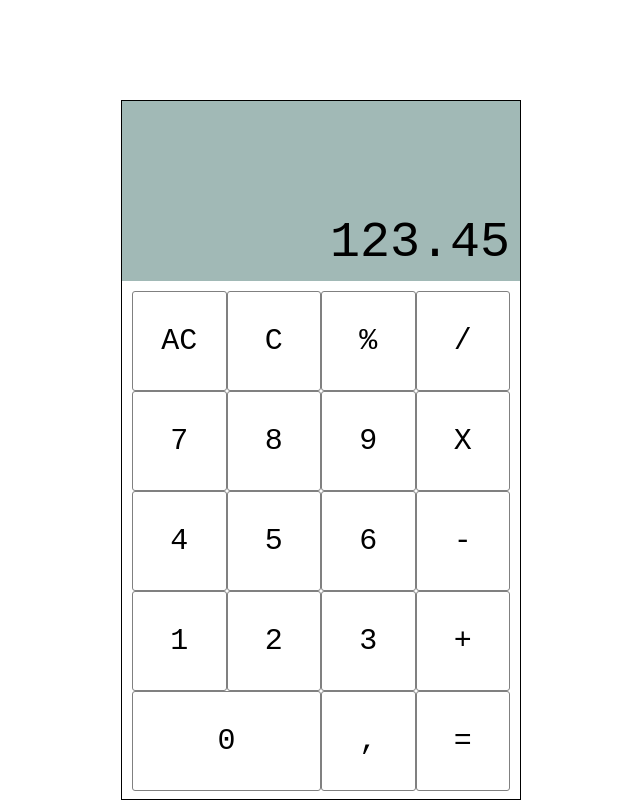
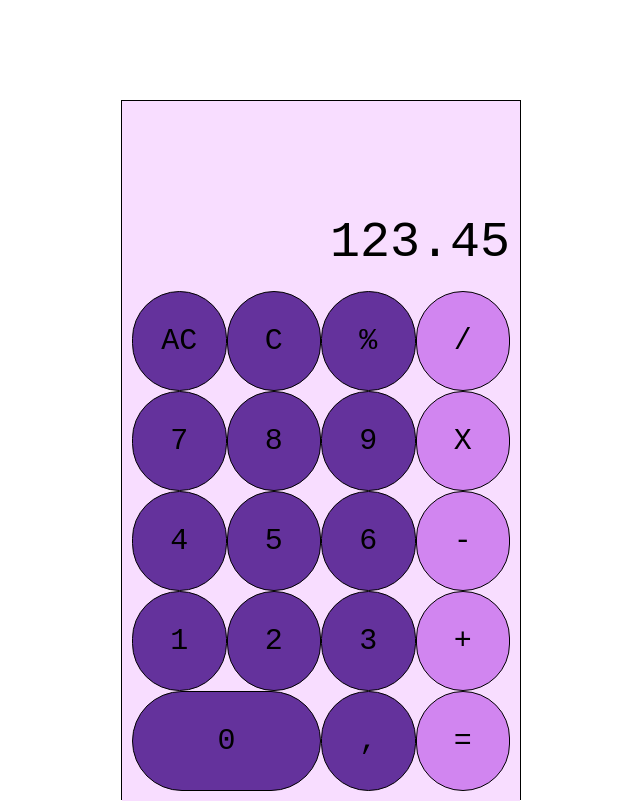
Before and after one commit to me-laniee/calculadora-, a plain HTML site: page index.html in a window 1280 px wide. Shown: the whole page, without its empty margins (319-959 px from the left). Drawn offline with Linux system fonts and the light colour scheme.

Commit message:
Diseño de calculadora

```diff
--- a/View/pantallaView.css
+++ b/View/pantallaView.css
@@ -1,12 +1,12 @@
 .pantalla{
         height: 18rem;
-        background-color: rgb(161, 185, 182);
+        background-color: rgb(248, 221, 255);
         padding: 1rem;
 
         font-size: 5rem;
         text-align: right;
-
         display: flex;
         align-items: end;
         justify-content: right;
+
     }
--- a/View/tecladoView.css
+++ b/View/tecladoView.css
@@ -4,23 +4,45 @@
     grid-template-columns: repeat(4,1fr);
     grid-template-rows: repeat(5,10rem);
     padding: 1rem;
+    background-color:rgb(248, 221, 255);
 }
 
 .teclas {
     font-size: 3rem;
-    border: 1px solid gray;
-    border-radius: 3px;
+    border: 1px solid rgb(0, 0, 0);
+    border-radius: 50px;
 
     display: flex;
     justify-content: center;
     align-items: center;
+    background-color: rgb(100, 50, 156);
 }
 
 .teclas:hover{
-    background-color: rgb(238, 47, 255);
+    background-color: rgb(181, 235, 248);
 }
 
 
 .tecla-0 {
     grid-column: 1/3;
 }
+
+.tecla-div{
+ background-color: rgb(209, 133, 240);
+}
+
+.tecla-mul{
+    background-color:  rgb(209, 133, 240);
+}
+
+.tecla-res{
+    background-color:  rgb(209, 133, 240);
+}
+
+.tecla-sum{
+    background-color:  rgb(209, 133, 240);
+}
+
+.tecla-igual{
+    background-color:  rgb(209, 133, 240);
+}
```
